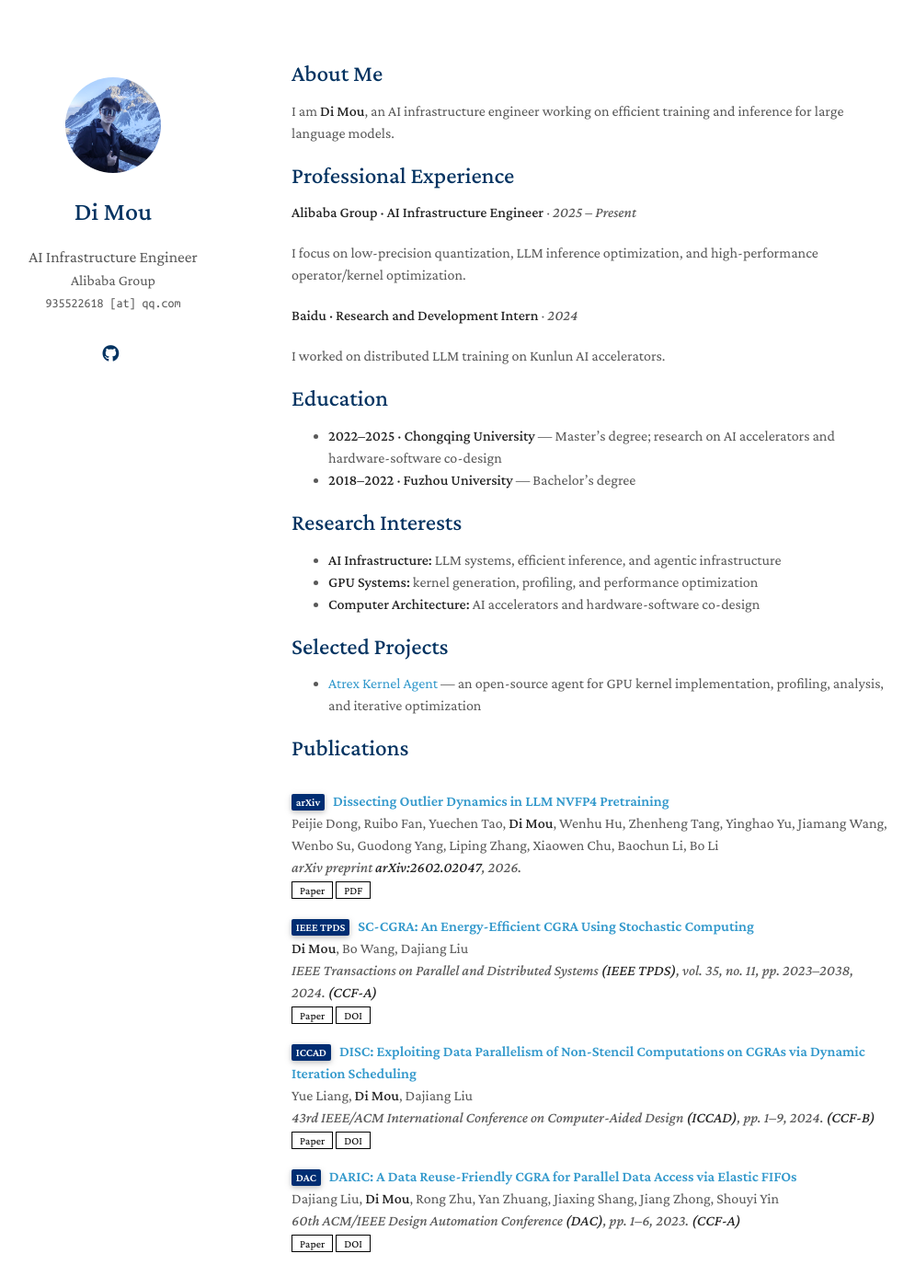
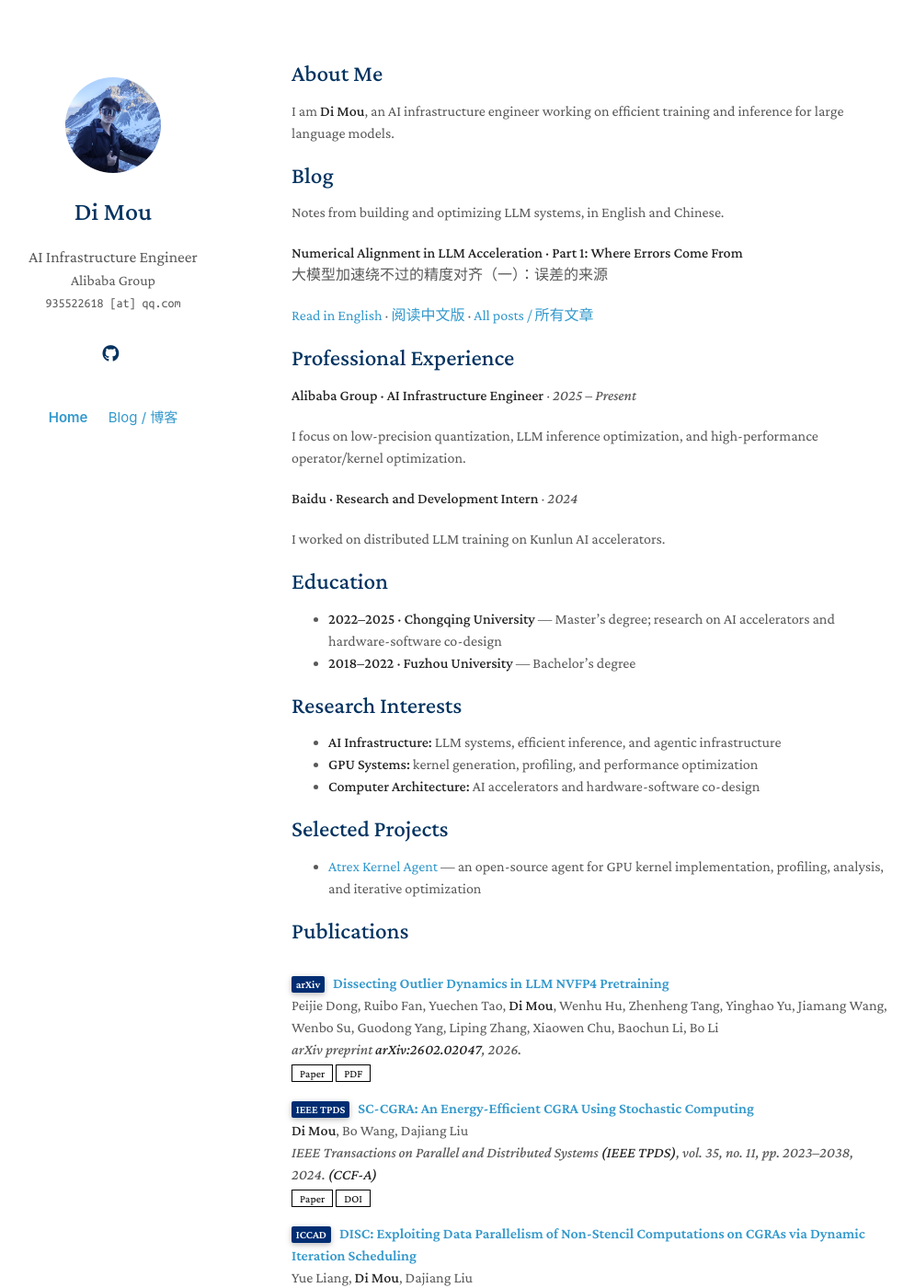
Before and after one commit to muse-coder/muse-coder.github.io, a Jekyll site: the page built from index.md, in a window 1280 px wide and 1400 px high. Shown: the whole window at 92% size, without its empty margins (153-1148 px from the left). Built offline with Jekyll 4.4.1, drawn with Linux system fonts in a browser that asks for light colours; a style sheet for code colours, icons or effects is not loaded; our own code applies the rules of GitHub Pages for plain Markdown files.

Commit message:
Add bilingual blog with first numerical accuracy article

```diff
--- a/_config.yml
+++ b/_config.yml
@@ -36,3 +36,8 @@
   - LICENSE
   - minimal-light.gemspec
   - html_source_file/
+
+# Blog URLs and publication timezone
+url: https://muse-coder.github.io
+baseurl: ""
+timezone: Asia/Shanghai
--- a/_layouts/homepage.html
+++ b/_layouts/homepage.html
@@ -34,6 +34,7 @@
     <link rel="stylesheet" href="./assets/css/publications-no-dark-mode.css">
     {% endif %}
 
+    <link rel="stylesheet" href="{{ "/assets/css/blog.css" | relative_url }}">
   </head>
   <body>
     <div class="wrapper">
@@ -92,6 +93,10 @@
         </div>
         <br>
 
+        <nav class="homepage-nav" aria-label="Main navigation">
+          <a href="{{ '/' | relative_url }}" aria-current="page">Home</a>
+          <a href="{{ '/blog/' | relative_url }}">Blog / 博客</a>
+        </nav>
       </header>
       <section>
 
--- /dev/null
+++ b/assets/css/blog.css
@@ -0,0 +1,78 @@
+/* Blog styles are scoped so the academic homepage keeps its existing layout. */
+.homepage-nav { display: flex; justify-content: center; gap: 1.4rem; margin: 1rem 0 2rem; font-family: -apple-system, BlinkMacSystemFont, "Segoe UI", "Microsoft YaHei", sans-serif; font-size: 15px; }
+.homepage-nav a { text-decoration: none; }
+.homepage-nav a[aria-current] { font-weight: 600; }
+.blog-page { --ink: #253746; --muted: #61717e; --accent: #043361; --rule: #dce4ea; --pale: #f4f7fa; --paper: #fff; margin: 0; background: var(--paper); color: var(--ink); font: 17px/1.8 -apple-system, BlinkMacSystemFont, "Segoe UI", "Microsoft YaHei", "PingFang SC", sans-serif; }
+.blog-page *, .blog-page *::before, .blog-page *::after { box-sizing: border-box; }
+.blog-page a { color: var(--accent); text-underline-offset: .2em; }
+.blog-page a:hover { text-decoration: underline; }
+.blog-page a:focus-visible, .blog-page [tabindex]:focus-visible { outline: 2px solid var(--accent); outline-offset: 5px; }
+.blog-shell { max-width: 1040px; margin: 0 auto; padding: 0 32px; }
+.blog-header { display: flex; align-items: center; justify-content: space-between; gap: 24px; padding: 26px 0; border-bottom: 1px solid var(--rule); }
+.blog-header a { text-decoration: none; }
+.blog-brand { font-size: 23px; font-weight: 700; letter-spacing: -.025em; }
+.blog-header nav { display: flex; gap: 26px; font-size: 15px; }
+.blog-header nav a[aria-current] { font-weight: 650; }
+.skip-link { position: absolute; left: 20px; top: -100px; padding: 8px 16px; background: var(--paper); z-index: 1; }
+.skip-link:focus { top: 10px; }
+.blog-intro, .post-list, .blog-article { max-width: 800px; margin-left: auto; margin-right: auto; }
+.blog-intro { padding: 66px 0 38px; }
+.eyebrow { color: var(--muted); font-size: 13px; font-weight: 650; letter-spacing: .07em; margin: 0 0 14px; }
+.blog-page h1 { color: var(--accent); font-size: clamp(30px, 4vw, 44px); line-height: 1.28; letter-spacing: -.035em; margin: 0 0 18px; }
+.blog-intro h1 span { font-size: .75em; font-weight: 450; }
+.blog-intro p:not(.eyebrow) { margin: 5px 0; }
+.intro-zh { color: var(--muted); font-size: 16px; }
+.post-entry { border-top: 1px solid var(--rule); padding: 32px 0 40px; }
+.post-entry-meta { display: flex; gap: 18px; flex-wrap: wrap; font-size: 13px; color: var(--muted); }
+.post-entry h2 { font-size: 26px; line-height: 1.4; margin: 16px 0 4px; }
+.post-entry h2 a { text-decoration: none; }
+.post-entry-subtitle { font-size: 19px; font-weight: 550; color: var(--accent); margin: 0 0 8px; }
+.post-entry-zh { font-size: 17px; margin: 0 0 18px; }
+.post-entry > p:last-of-type { color: var(--muted); }
+.post-languages { display: flex; flex-wrap: wrap; gap: 12px 30px; margin-top: 22px; font-size: 15px; font-weight: 600; }
+.post-languages a { text-decoration: none; }
+.article-header { padding: 40px 0 28px; border-bottom: 1px solid var(--rule); margin-bottom: 34px; }
+.back-link { display: inline-block; margin-bottom: 36px; font-size: 14px; text-decoration: none; }
+.article-subtitle { font-size: 24px; color: var(--muted); line-height: 1.5; margin: -2px 0 24px; }
+.article-meta { display: flex; flex-wrap: wrap; align-items: center; gap: 8px 20px; font-size: 14px; color: var(--muted); }
+.language-switch { display: flex; gap: 4px; margin-left: auto; }
+.language-switch a { padding: 3px 12px; border-radius: 4px; text-decoration: none; }
+.language-switch a[aria-current] { background: var(--pale); font-weight: 650; color: var(--accent); }
+.article-content p { margin: 0 0 1.3em; }
+.article-content h2 { margin: 2.2em 0 .85em; color: var(--accent); font-size: 25px; line-height: 1.5; letter-spacing: -.015em; }
+.article-content strong { font-weight: 650; }
+.article-content ul { padding-left: 1.5em; margin-bottom: 1.3em; }
+.article-content li { padding-left: .2em; margin-bottom: .45em; }
+.article-content code { font-family: "SFMono-Regular", Consolas, "Liberation Mono", monospace; font-size: .88em; background: var(--pale); padding: .1em .25em; border-radius: 3px; overflow-wrap: anywhere; }
+.article-content pre { overflow-x: auto; padding: 16px 18px; background: var(--pale); border-radius: 5px; line-height: 1.65; }
+.article-content pre code { padding: 0; white-space: pre; overflow-wrap: normal; }
+.article-content img { display: block; width: auto; height: auto; max-width: min(100%, 440px); margin: 28px auto 38px; background: #fff; padding: 12px; border-radius: 5px; }
+.table-scroll { overflow-x: auto; margin: 26px 0; border: 1px solid var(--rule); border-radius: 5px; }
+.article-content table { width: 100%; border-collapse: collapse; font-size: 15px; line-height: 1.65; }
+.article-content th, .article-content td { padding: 13px 16px; text-align: left; vertical-align: top; border-bottom: 1px solid var(--rule); min-width: 110px; }
+.article-content th { background: var(--pale); font-weight: 650; }
+.article-content tr:last-child td { border-bottom: 0; }
+.article-content table code { white-space: nowrap; overflow-wrap: normal; }
+.article-end { margin-top: 48px; padding-top: 24px; border-top: 1px solid var(--rule); font-size: 15px; }
+.article-end a { text-decoration: none; }
+.blog-footer { display: flex; justify-content: space-between; gap: 20px; margin-top: 70px; border-top: 1px solid var(--rule); padding: 26px 0 40px; font-size: 13px; color: var(--muted); }
+.blog-footer a { text-decoration: none; }
+@media (max-width: 600px) {
+  .blog-shell { padding: 0 22px; }
+  .blog-page { font-size: 16px; line-height: 1.85; }
+  .blog-header { padding: 21px 0; }
+  .blog-header nav { gap: 18px; font-size: 14px; }
+  .blog-intro { padding-top: 42px; }
+  .post-entry h2 { font-size: 23px; }
+  .article-header { padding-top: 28px; }
+  .back-link { margin-bottom: 26px; }
+  .article-subtitle { font-size: 20px; }
+  .article-meta { gap: 8px 16px; }
+  .language-switch { width: 100%; margin-left: -12px; margin-top: 6px; }
+  .article-content h2 { font-size: 22px; }
+  .article-content th, .article-content td { padding: 11px 13px; }
+  .blog-footer { margin-top: 52px; }
+}
+@media (prefers-color-scheme: dark) {
+  .blog-page { --ink: #dce3e9; --muted: #a3b2c0; --accent: #a5d7f0; --rule: #3a4552; --pale: #273340; --paper: #20212b; }
+}
--- a/index.md
+++ b/index.md
@@ -5,6 +5,15 @@
 ## About Me
 
 I am **Di Mou**, an AI infrastructure engineer working on efficient training and inference for large language models.
+
+## Blog
+
+Notes from building and optimizing LLM systems, in English and Chinese.
+
+**Numerical Alignment in LLM Acceleration · Part 1: Where Errors Come From**<br>
+大模型加速绕不过的精度对齐（一）：误差的来源
+
+[Read in English]({{ '/blog/numerical-alignment-part-1/en/' | relative_url }}) · [阅读中文版]({{ '/blog/numerical-alignment-part-1/zh/' | relative_url }}) · [All posts / 所有文章]({{ '/blog/' | relative_url }})
 
 ## Professional Experience
 
```
Also changed, not shown: _layouts/blog.html (added, +39 -0 lines), _layouts/post.html (added, +31 -0 lines), _posts/2026-10-27-numerical-alignment-part-1-en.md (added, +108 -0 lines), _posts/2026-10-27-numerical-alignment-part-1-zh.md (added, +104 -0 lines), blog/index.html (added, +30 -0 lines), README.md, assets/img/blog/numerical-alignment-part-1/nv_fma_method.png (added), assets/img/blog/numerical-alignment-part-1/nv_parallel_method.png (added), assets/img/blog/numerical-alignment-part-1/nv_serial_method.png (added).
